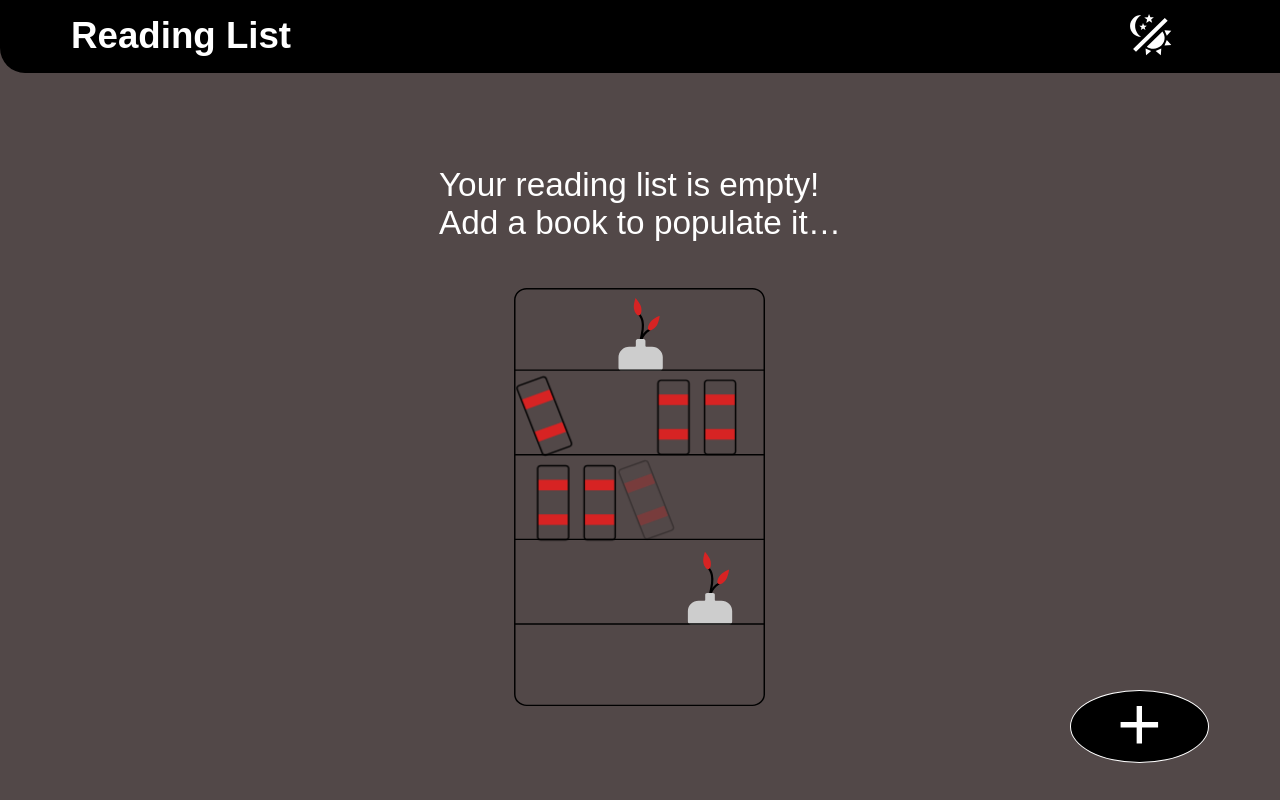
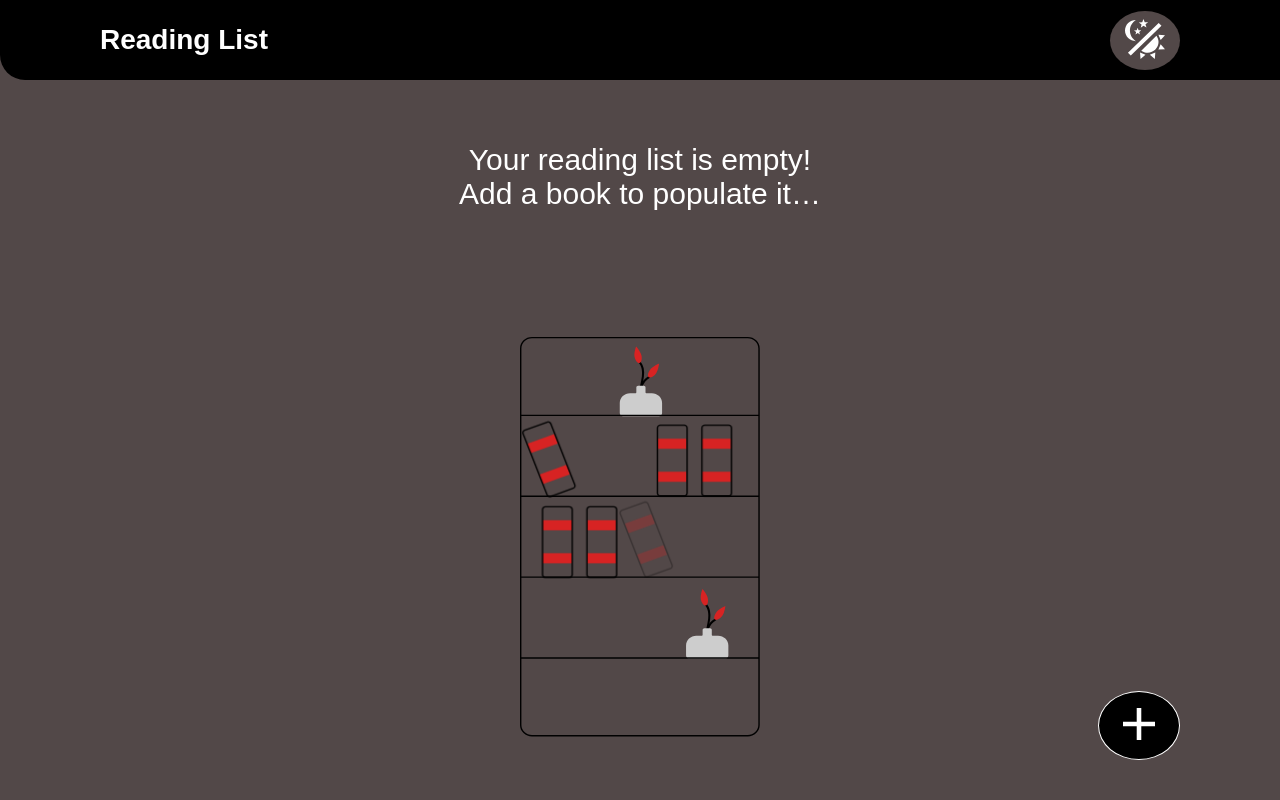
Before and after one commit to DeveshMhatre/book-list, a React app: page / in a window 1280 px wide. Built offline with nearby package versions, Linux system fonts and the light colour scheme; a web font is replaced by a local one.

Commit message:
Optimize UI for better responsiveness with clamp()

```diff
--- a/src/components/InputOverlay.js
+++ b/src/components/InputOverlay.js
@@ -54,7 +54,7 @@ const InputOverlay = props => {
                 <label
                   className="form__label"
                   htmlFor="form-title">
-                  Book Title
+                  New Book Title
                 </label>
                 <input
                   type="text"
@@ -69,7 +69,7 @@ const InputOverlay = props => {
                 <label
                   className="form__label"
                   htmlFor="form-author">
-                  Book Author
+                  New Book Author
                 </label>
                 <input
                   type="text"
--- a/src/components/ReadingList.js
+++ b/src/components/ReadingList.js
@@ -29,13 +29,13 @@ const ReadingList = props => {
 
         <Bookshelf className="reading-list__img" />
 
+        <AddNew
+          isOverlay={isOverlay}
+          handleOverlay={handleOverlay} />
+
         <InputOverlay
           isOverlay={isOverlay}
           handleBookSubmit={handleBookSubmit}
-          handleOverlay={handleOverlay} />
-
-        <AddNew
-          isOverlay={isOverlay}
           handleOverlay={handleOverlay} />
 
       </article>
--- a/src/styles/components/_add-new.scss
+++ b/src/styles/components/_add-new.scss
@@ -1,7 +1,7 @@
 .add-new__btn {
   &--img {
-    width: vw(30px);
-    height: vh(30px);
+    width: clamp(3rem, 4vw, 4rem);
+    height: clamp(3rem, 4vh, 4rem);
 
     path {
       fill: var(--light-color);
--- a/src/styles/components/_buttons.scss
+++ b/src/styles/components/_buttons.scss
@@ -1,34 +1,40 @@
 .nav-btn {
   border: none;
+  border-radius: 50%;
+  padding: clamp(.5rem, 1vh, 1rem) clamp(.5rem, 1.5vw, 1.5rem);
 
-  background: transparent;
+  background-color: var(--accent-color);
+
+  outline: none;
 }
 
 .add-btn {
   position: fixed;
-  bottom: vh(30px);
-  right: vw(20px);
+  bottom: clamp(3rem, 5vh, 5rem);
+  right: clamp(4rem, 10vw, 10rem);
 
   border: .1rem solid var(--light-color);
   border-radius: 50%;
-  padding: 1.5rem;
+  padding: clamp(1.5rem, 2vh, 2rem) clamp(1.5rem, 3vw, 2rem);
 
   background-color: var(--dark-color);
 
   cursor: pointer;
   z-index: 99;
+  outline: none;
 }
 
 .overlay-btn {
-  padding: 1rem;
+  padding: clamp(1rem, 2vh, 2rem);
   border: none;
   border-radius: 0;
 
   background-color: var(--light-color);
-  font-size: 1.8rem;
+  font-size: clamp(1.4rem, 2vw, 1.8rem);
   color: var(--dark-color);
 
   cursor: pointer;
+  outline: none;
 
   &:first-of-type {
     margin-right: 2rem;
--- a/src/styles/pages/_header.scss
+++ b/src/styles/pages/_header.scss
@@ -1,7 +1,7 @@
 .header {
   width: 100vw;
-  height: vh(70px);
-  padding: 0 vw(20px);
+  height: clamp(7rem, 10vh, 10rem);
+  padding: 0 clamp(4rem, 10vw, 10rem);
   border: none;
   border-bottom-left-radius: 2.5rem;
 
@@ -12,7 +12,7 @@
   background-color: var(--dark-color);
 
   &__title {
-    font-size: vw(22px);
+    font-size: clamp(2.2rem, 4vw, 2.8rem);
     color: var(--light-color)
   }
 
@@ -21,19 +21,9 @@
   }
 
   &__img {
-    width: vw(33px);
-    height: vh(33px);
+    width: clamp(3.3rem, 4vw, 4rem);
+    height: clamp(3.3rem, 4vw, 4rem);
 
     fill: var(--light-color);
   }
 }
-
-@media screen and (min-width: 768px) {
-  .header {
-    height: vh(70px, 768px);
-
-    &__title {
-      font-size: vw(22px, 768px);
-    }
-  }
-}
--- a/src/styles/pages/_input-overlay.scss
+++ b/src/styles/pages/_input-overlay.scss
@@ -1,7 +1,3 @@
-.overlay--off {
-  display: none;
-}
-
 .overlay {
   position: absolute;
   top: 0;
@@ -17,9 +13,9 @@
   background-color: rgba(var(--accent-color-rgb), .57);
 
   &__form {
-    width: vw(319px);
-    height: vh(334px);
-    padding: 0 2rem;
+    width: clamp(32rem, 50vw, 60rem);
+    height: clamp(33.4rem, 50vh, 60rem);
+    padding: 0 clamp(2rem, 3vh, 4rem);
     border: .1rem solid var(--light-color);
     border-bottom-left-radius: 2.5rem;
 
@@ -43,16 +39,16 @@
   }
 
   &__label {
-    font-size: 1.8rem;
+    font-size: clamp(1.8rem, 2vw, 2.2rem);
     color: var(--light-color);
   }
 
   &__input {
-    padding: 1rem 1rem;
+    padding: clamp(1rem, 2vh, 2rem);
     border: .1rem solid var(--light-color);
     border-radius: 0;
 
-    font-size: 1.4rem;
+    font-size: clamp(1.4rem, 2vw, 1.8rem);
   }
 
   &__btns {
--- a/src/styles/pages/_reading-list.scss
+++ b/src/styles/pages/_reading-list.scss
@@ -1,22 +1,24 @@
 .reading-list {
-  width: 100%;
-  min-height: calc(100vh - #{vh(70px)});
-  padding: 0 vw(20px);
+  width: calc(100vw - clamp(4rem, 10vw, 10rem));
+  margin: 0 auto;
+  min-height: calc(100vh - clamp(7rem, 10vh, 10rem));
+  padding: 0 clamp(2rem, 5vw, 5rem);
 
   display: flex;
   flex-direction: column;
-  justify-content: center;
+  justify-content: space-around;
   align-items: center;
 
   &__title {
-    margin-bottom: vh(37px);
-    font-size: vw(20px);
+    font-size: clamp(2rem, 4vw, 3rem);
     color: var(--light-color);
+    text-align: center;
   }
 
   &__img {
-    width: vw(200px);
-    height: vh(335px);
+    width: clamp(20rem, 40vw, 35rem);
+    height: clamp(33.5rem, 50vh, 60rem);
+
     .book {
       path:not(:last-child) {
         fill: var(--petal-color);
@@ -69,23 +71,3 @@
 @include animateBooks(fourthBook, 33.33%);
 @include animateBooks(fifthBook, 50%);
 @include animateBooks(sixthBook, 100%);
-
-@media screen and (min-width: 768px) {
-  .reading-list {
-    min-height: calc(100vh - #{vh(70px, 768px)});
-
-    &__title {
-      font-size: vw(20px, 768px);
-    }
-    &__img {
-      width: vw(200px, 768px);
-      height: vh(335px);
-    }
-    &__btn {
-      &__img {
-        width: vw(30px, 768px);
-        height: vw(30px, 768px);
-      }
-    }
-  }
-}
```
Also changed, not shown: 1 other file.
